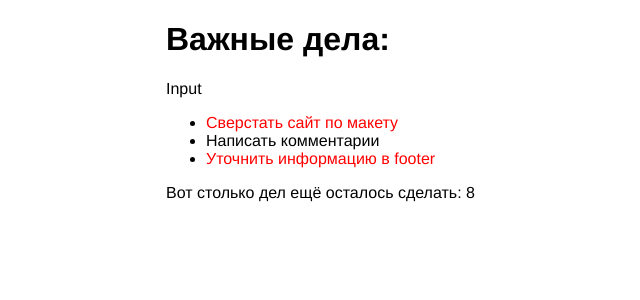
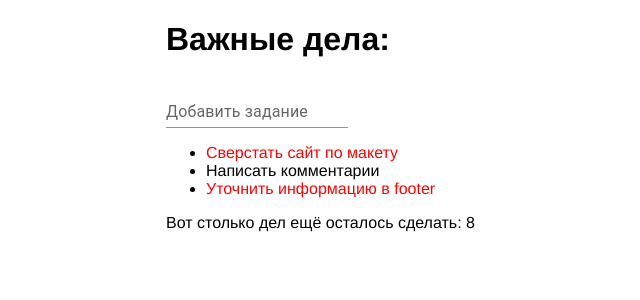
Before and after one commit to WebHeroSchool/React-proj_korzhov, a React (Create React App) app: page / in a window 1280 px wide. Shown: the top 300 px of the page, without its empty margins (299-939 px from the left). Built offline with nearby package versions, Linux system fonts and the light colour scheme.

Commit message:
add component from MUI

```diff
--- a/package.json
+++ b/package.json
@@ -36,6 +36,9 @@
     ]
   },
   "devDependencies": {
+    "@emotion/react": "^11.8.1",
+    "@emotion/styled": "^11.8.1",
+    "@mui/material": "^5.4.4",
     "classnames": "^2.3.1"
   }
 }
--- a/src/components/InputItem/InputItem.js
+++ b/src/components/InputItem/InputItem.js
@@ -1,5 +1,13 @@
 import React from 'react';
+import TextField from '@mui/material/TextField';
 
-const InputItem = () => (<p>Input</p>);
+const InputItem = () => (<div>
+	<TextField
+		id="standard-textarea"
+		label="Добавить задание"
+		multiline
+		variant="standard"
+	/>
+</div>);
 
 export default InputItem;
```
Also changed, not shown: 1 other file (tests, documents, lock files or other folders).
